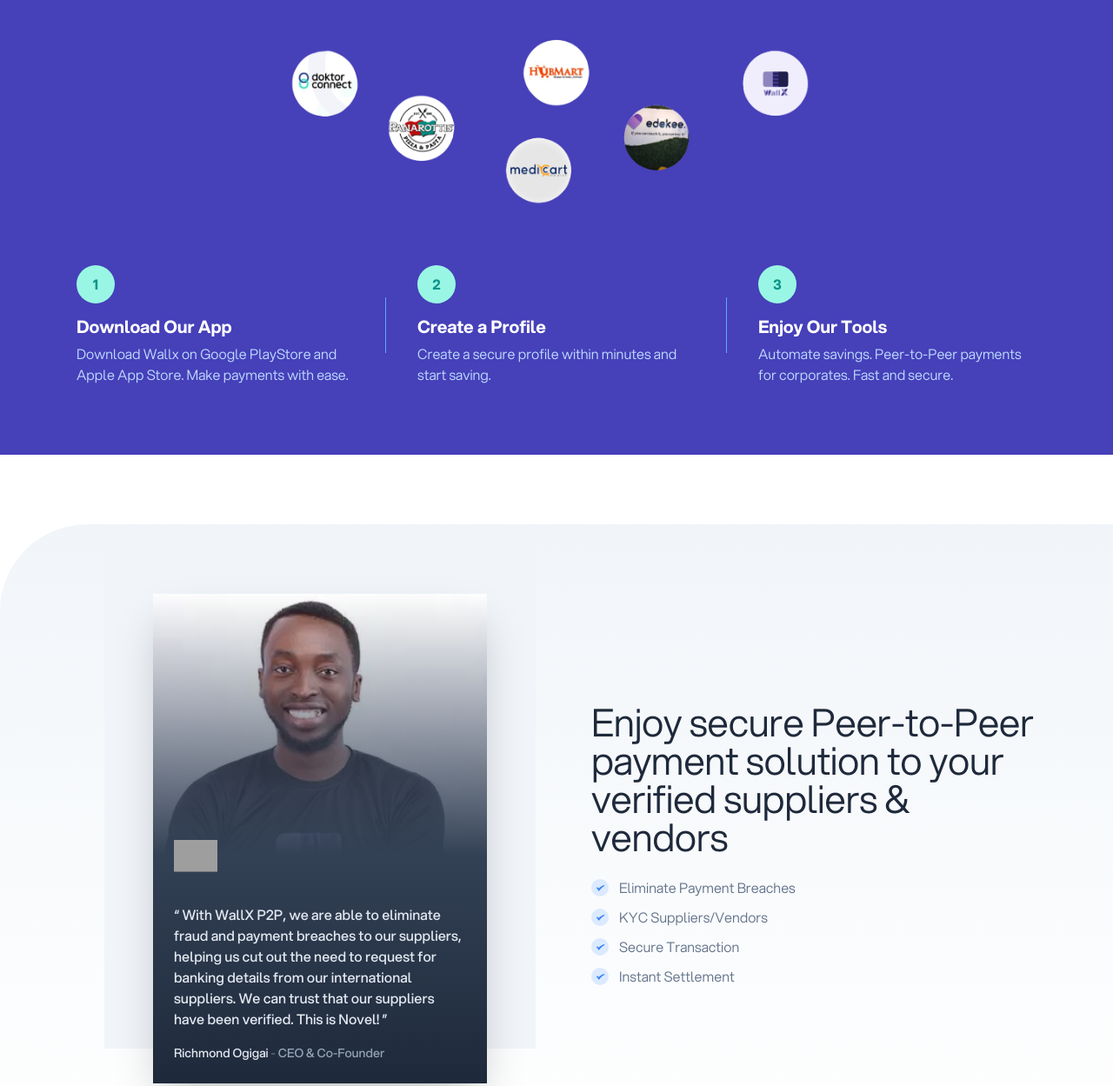
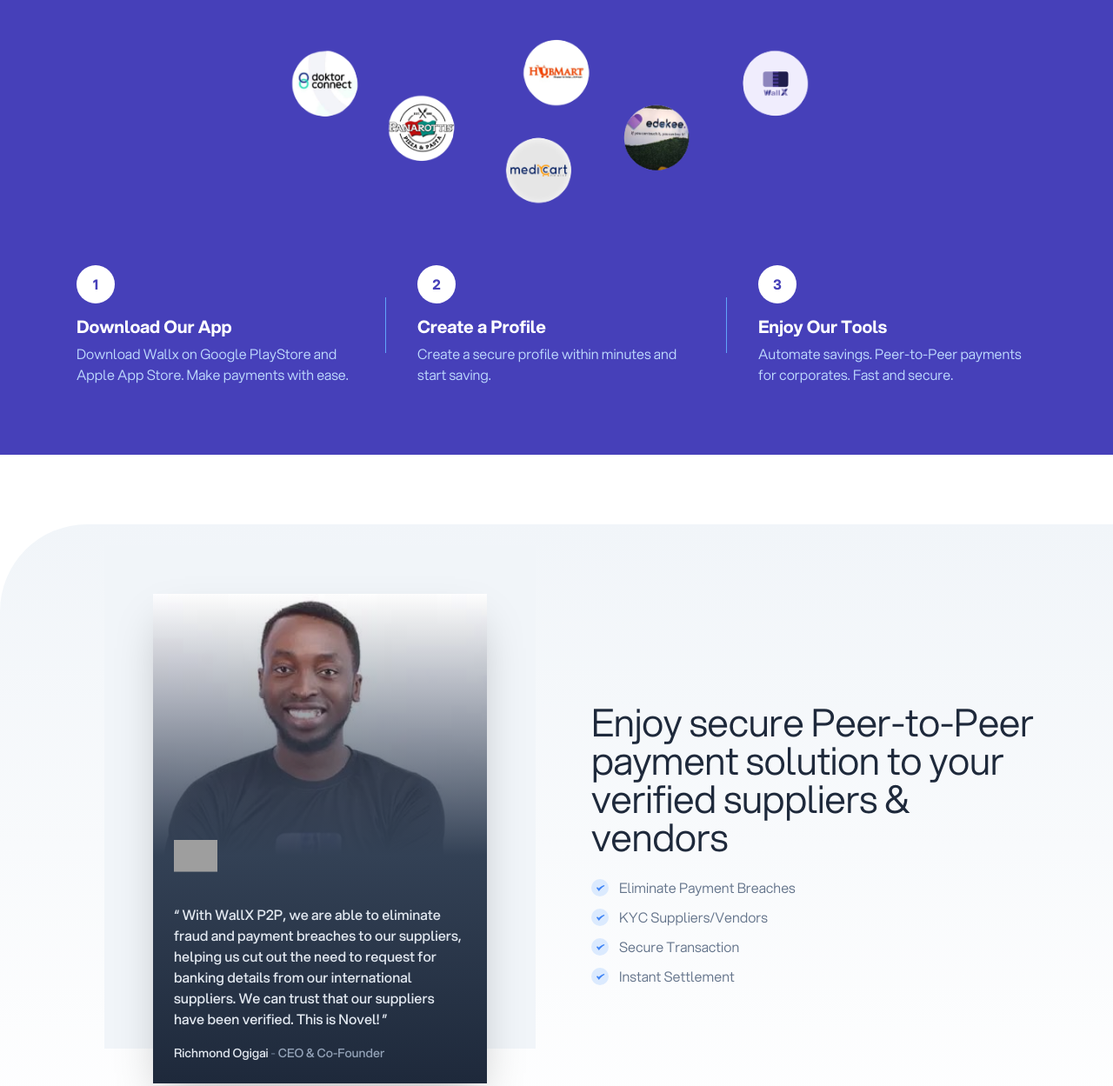
Before and after one commit to frankdev0/wallx-app, a plain HTML site: page index.html in a window 1280 px wide. Shown: the part 3162-4411 px from the top of the page at 87% size. Drawn offline with Linux system fonts and the light colour scheme; grey boxes are pictures that could not be loaded.

Commit message:
ui changes three

```diff
--- a/index.html
+++ b/index.html
@@ -524,7 +524,7 @@
                                     <!-- 1st item -->
                                     <div class="cotx2 ckjl3 ch62p cdjn1 c34lp cmhky cyx82 cwwxq cf208 cilu6 cxd6l c8zdl">
                                         <div class="cq1sm">
-                                            <div class="cjtob c9wpg cfgg9 cmhg9 cog40 c8dbe cim3e cqfz5 c6ix5">1</div>
+                                            <div class="cjtob c9wpg cfgg9 cmhg9 cog40 c8dbe cim3e cqfz5 c6ix5 steps">1</div>
                                         </div>
                                         <h4 class="cr4vv c8dbe cn6zh cynqs">Download Our App</h4>
                                         <p class="c6rdy">Download Wallx on Google PlayStore and Apple App Store. Make payments with ease.</p>
@@ -533,7 +533,7 @@
                                     <!-- 2nd item -->
                                     <div class="cotx2 ckjl3 ch62p cdjn1 c34lp cmhky cyx82 cwwxq cf208 cilu6 cxd6l c8zdl">
                                         <div class="cq1sm">
-                                            <div class="cjtob c9wpg cfgg9 cmhg9 cog40 c8dbe cim3e cqfz5 c6ix5">2</div>
+                                            <div class="cjtob c9wpg cfgg9 cmhg9 cog40 c8dbe cim3e cqfz5 c6ix5 steps">2</div>
                                         </div>
                                         <h4 class="cr4vv c8dbe cn6zh cynqs">Create a Profile</h4>
                                         <p class="c6rdy">Create a secure profile within minutes and start saving.</p>
@@ -542,7 +542,7 @@
                                     <!-- 3rd item -->
                                     <div class="cotx2 ckjl3 ch62p cdjn1 c34lp cmhky cyx82 cwwxq cf208 cilu6 cxd6l c8zdl">
                                         <div class="cq1sm">
-                                            <div class="cjtob c9wpg cfgg9 cmhg9 cog40 c8dbe cim3e cqfz5 c6ix5">3</div>
+                                            <div class="cjtob c9wpg cfgg9 cmhg9 cog40 c8dbe cim3e cqfz5 c6ix5 steps">3</div>
                                         </div>
                                         <h4 class="cr4vv c8dbe cn6zh cynqs">Enjoy Our Tools</h4>
                                         <p class="c6rdy">Automate savings. Peer-to-Peer payments for corporates. Fast and secure. </p>
@@ -886,8 +886,7 @@
                 <!-- Bottom area -->
                 <div class="c0th4 c11ig">
                     <div class="c23lu c3q42 wallx-typo footer">
-                        All Right Reserved  &copy;  Copyright - 2023:  WallX Innovation Inc. is a licensed MSB established in North America and regulated by FINTRAC. WallX provides a savings wallets, secure P2P payment and B2B
-                        <div>merchant.</div>
+                        All Right Reserved  &copy;  Copyright - 2023:  WallX Innovation Inc. is a licensed MSB established in North America and regulated by FINTRAC. WallX provides a savings wallets, secure P2P payment and a tailor-made business tool for SMB's. Get in Touch with us on: hello@wallx.app
                     </div>
                 </div>
 
--- a/wallx.css
+++ b/wallx.css
@@ -6,6 +6,11 @@
 }
 .wallx-bgg{
     background-color: #716dc4;
+}
+
+.steps{
+    color: rgb(70, 64, 185);
+    background-color: #ffffff;
 }
 
 .wallx-typo{
```
